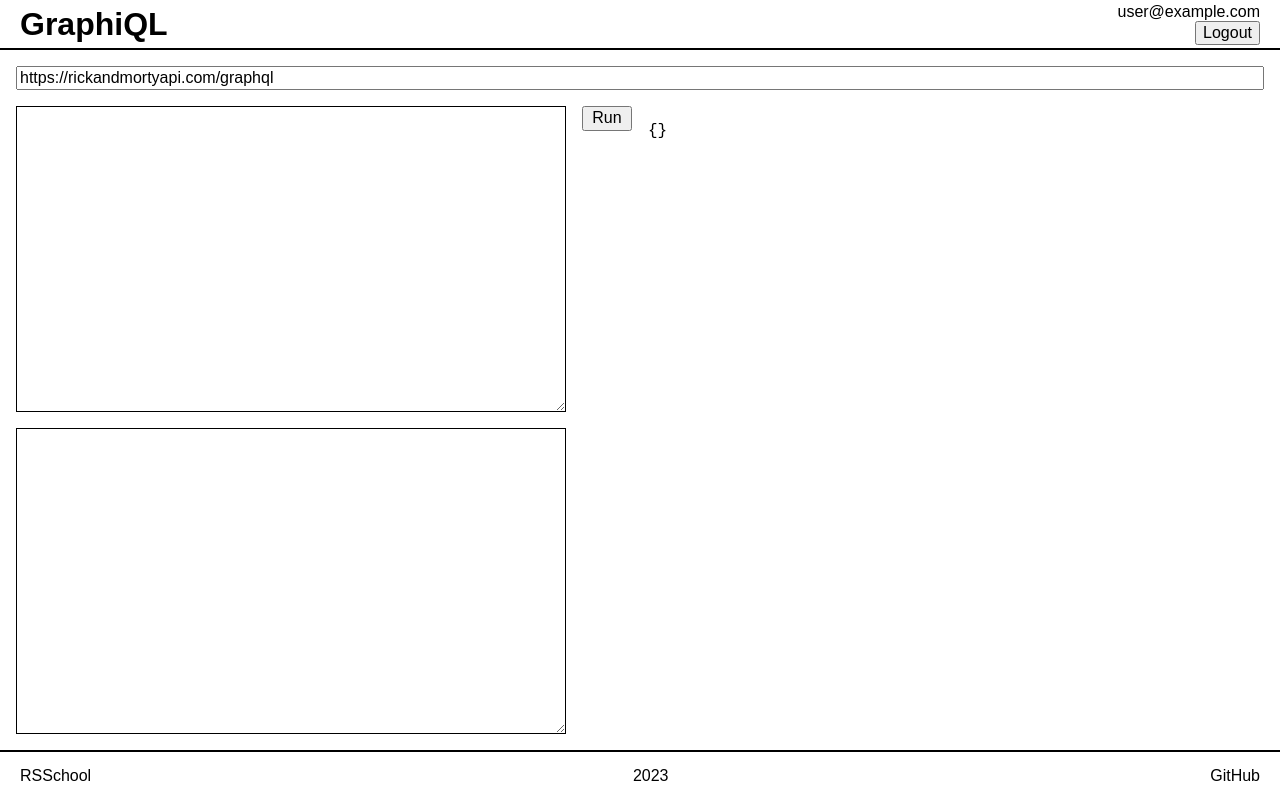
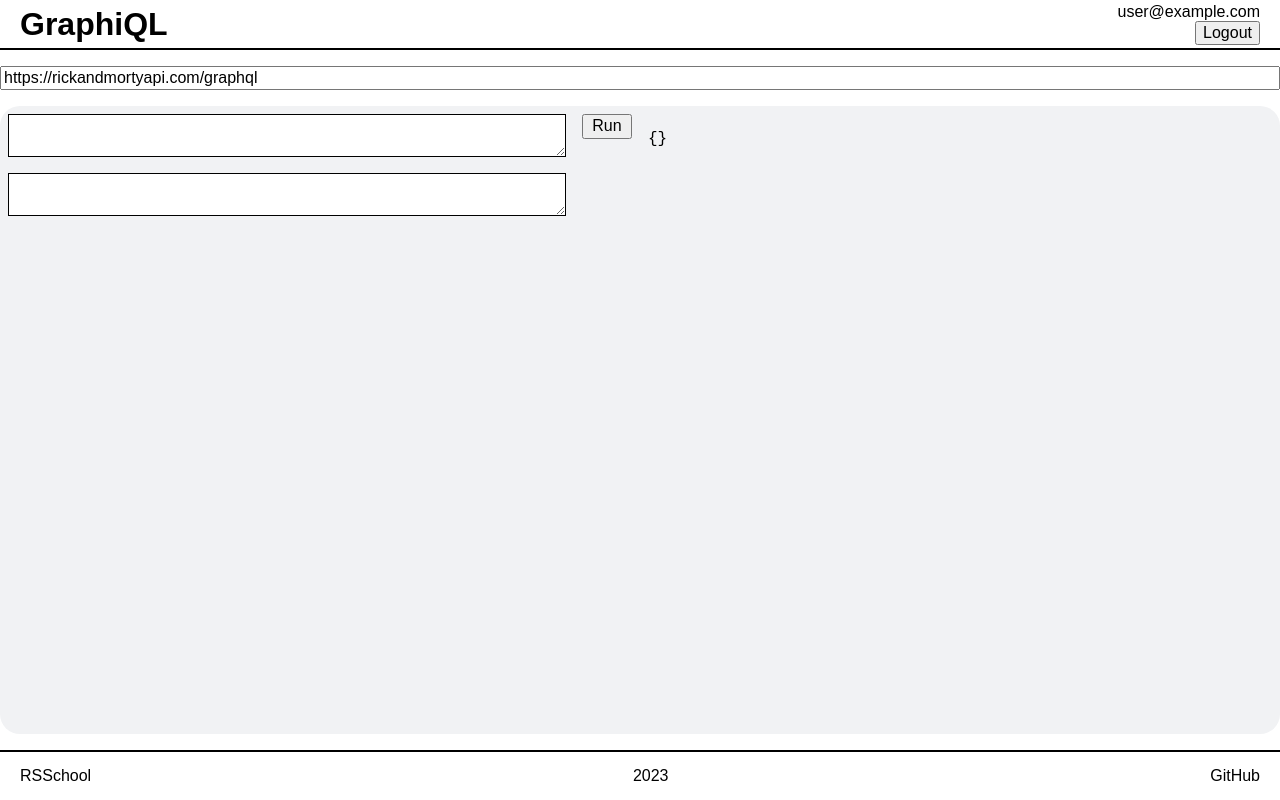
Before and after one commit to likurg42/graphiql, a React (Vite) app: page /playground in a window 1280 px wide. Built offline with nearby package versions, Linux system fonts and the light colour scheme; no server answers; sample sign-in values are in the browser's storage.

Commit message:
feat: add theme for styled components

```diff
--- a/src/main.tsx
+++ b/src/main.tsx
@@ -1,17 +1,21 @@
 import { Provider } from 'react-redux';
 import { BrowserRouter } from 'react-router-dom';
+import { ThemeProvider } from 'styled-components';
 import { setupStore } from './store/index.ts';
 import { App } from './App.tsx';
 import './style/style.css';
+import { mainTheme } from './style/mainTheme.ts';
 
 export const Main = async () => {
   const store = setupStore();
 
   return (
-    <BrowserRouter>
-      <Provider store={store}>
-        <App />
-      </Provider>
-    </BrowserRouter>
+    <ThemeProvider theme={mainTheme}>
+      <BrowserRouter>
+        <Provider store={store}>
+          <App />
+        </Provider>
+      </BrowserRouter>
+    </ThemeProvider>
   );
 };
--- a/src/pages/PlaygroundPage/PlaygroundPage.tsx
+++ b/src/pages/PlaygroundPage/PlaygroundPage.tsx
@@ -5,9 +5,15 @@ import { Ide } from './Ide/Ide.tsx';
 
 const Container = styled.div`
   display: grid;
-  padding: 1rem;
+  margin: 1rem 0;
   grid-template-rows: auto 1fr;
   gap: 1rem;
+`;
+
+const IdeWrapper = styled.div`
+  padding: ${(props) => props.theme.spacing[1]};
+  background-color: ${(props) => props.theme.colors.bgClr};
+  border-radius: ${(props) => props.theme.spacing.borderRadius};
 `;
 
 const PlaygroundPage = () => {
@@ -15,7 +21,9 @@ const PlaygroundPage = () => {
   return (
     <Container>
       <Url value={url} />
-      <Ide />
+      <IdeWrapper>
+        <Ide />
+      </IdeWrapper>
     </Container>
   );
 };
--- /dev/null
+++ b/src/style/mainTheme.ts
@@ -0,0 +1,12 @@
+export const mainTheme = {
+  spacing: {
+    1: '0.5rem',
+    2: '1rem',
+    3: '2rem',
+    4: '4rem',
+    borderRadius: '20px',
+  },
+  colors: {
+    bgClr: '#f1f2f4',
+  },
+};
```
